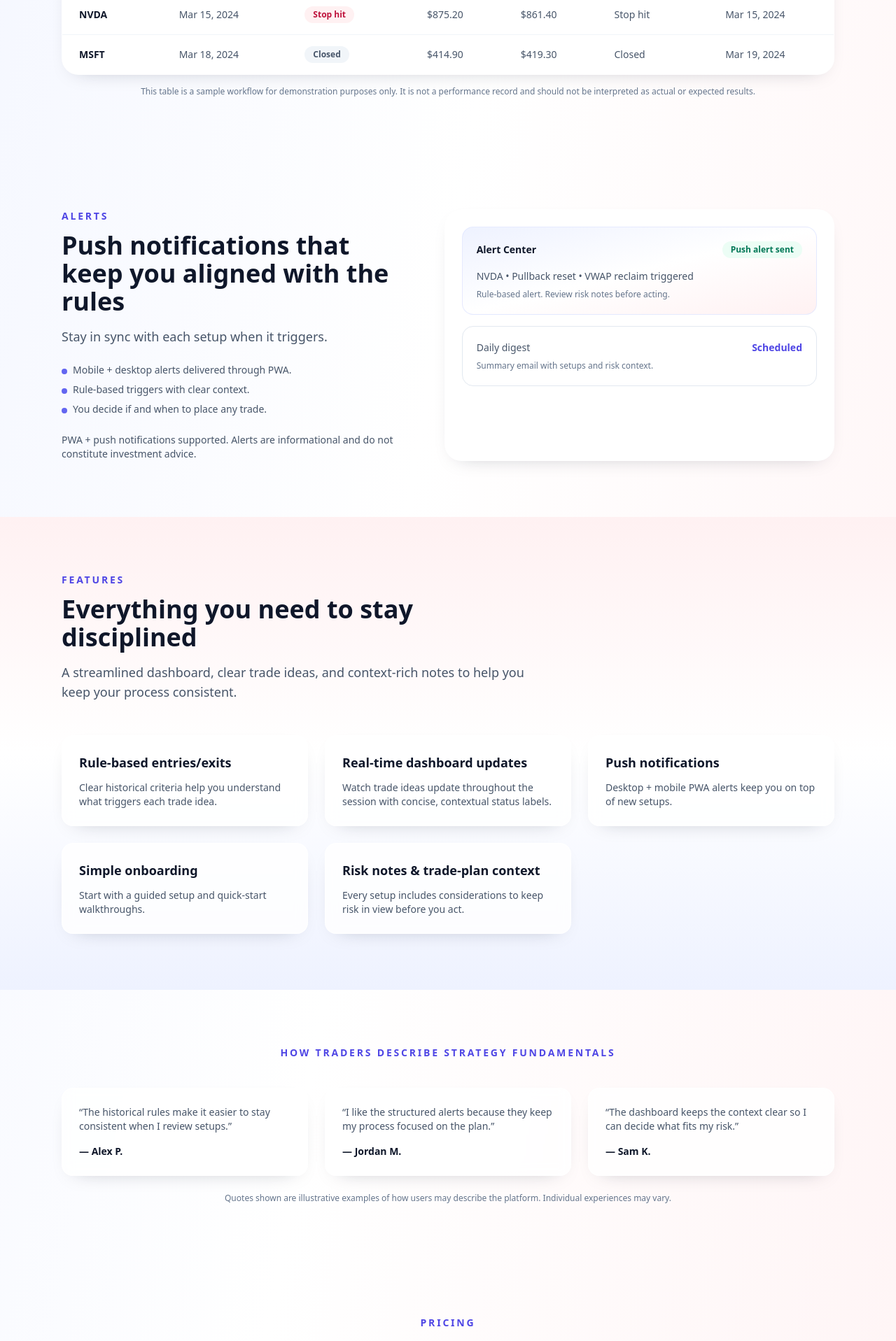
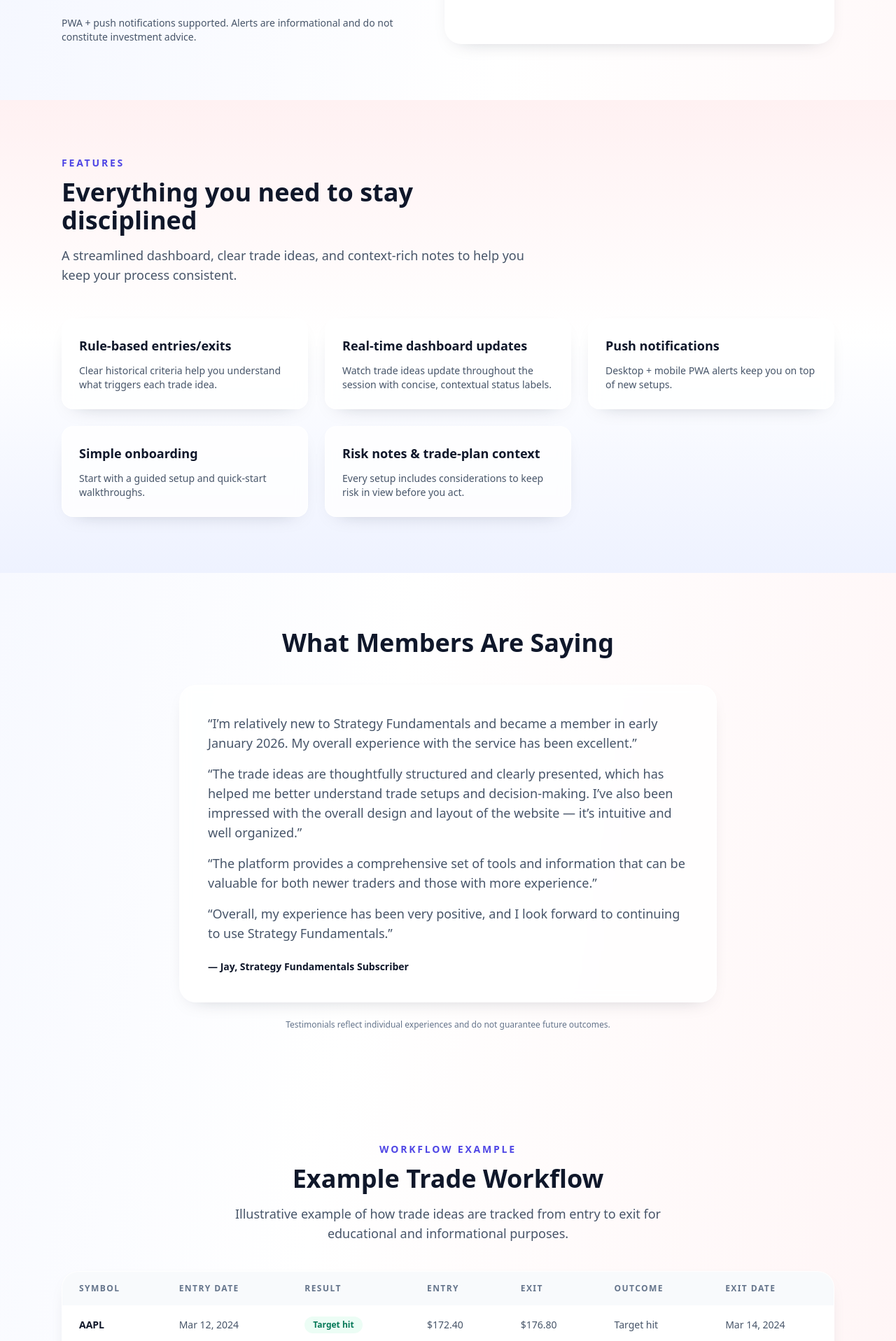
Before and after one commit to adhesikan/StratFLanding, a Next.js app: page / in a window 1280 px wide. Shown: the part 3381-5298 px from the top of the page at 70% size. Built offline with nearby package versions, Linux system fonts and the light colour scheme.

Commit message:
Add member testimonial section

```diff
--- a/app/page.tsx
+++ b/app/page.tsx
@@ -97,21 +97,16 @@ const featureCards = [
   }
 ];
 
-const detailedTestimonials = [
+const memberTestimonials = [
   {
-    quote:
-      "The historical rules make it easier to stay consistent when I review setups.",
-    author: "— Alex P."
-  },
-  {
-    quote:
-      "I like the structured alerts because they keep my process focused on the plan.",
-    author: "— Jordan M."
-  },
-  {
-    quote:
-      "The dashboard keeps the context clear so I can decide what fits my risk.",
-    author: "— Sam K."
+    quote: `I’m relatively new to Strategy Fundamentals and became a member in early January 2026. My overall experience with the service has been excellent.
+
+The trade ideas are thoughtfully structured and clearly presented, which has helped me better understand trade setups and decision-making. I’ve also been impressed with the overall design and layout of the website — it’s intuitive and well organized.
+
+The platform provides a comprehensive set of tools and information that can be valuable for both newer traders and those with more experience.
+
+Overall, my experience has been very positive, and I look forward to continuing to use Strategy Fundamentals.`,
+    author: "— Jay, Strategy Fundamentals Subscriber"
   }
 ];
 
@@ -431,66 +426,6 @@ export default function Home() {
           </Container>
         </section>
 
-        <section className="py-20">
-          <Container>
-            <SectionHeading
-              eyebrow="Workflow example"
-              title="Example Trade Workflow"
-              description="Illustrative example of how trade ideas are tracked from entry to exit for educational and informational purposes."
-              align="center"
-            />
-            <div className="mt-10 overflow-hidden rounded-3xl border border-white/70 bg-white shadow-soft">
-              <div className="overflow-x-auto">
-                <table className="w-full text-left text-sm text-slate-600">
-                  <thead className="bg-slate-50 text-xs uppercase tracking-[0.12em] text-slate-500">
-                    <tr>
-                      <th className="px-6 py-4 font-semibold">Symbol</th>
-                      <th className="px-6 py-4 font-semibold">Entry Date</th>
-                      <th className="px-6 py-4 font-semibold">Result</th>
-                      <th className="px-6 py-4 font-semibold">Entry</th>
-                      <th className="px-6 py-4 font-semibold">Exit</th>
-                      <th className="px-6 py-4 font-semibold">Outcome</th>
-                      <th className="px-6 py-4 font-semibold">Exit Date</th>
-                    </tr>
-                  </thead>
-                  <tbody className="divide-y divide-slate-100">
-                    {tradeWorkflowExamples.map((row) => (
-                      <tr key={`${row.symbol}-${row.entryDate}`}>
-                        <td className="px-6 py-4 font-semibold text-slate-900">
-                          {row.symbol}
-                        </td>
-                        <td className="px-6 py-4">{row.entryDate}</td>
-                        <td className="px-6 py-4">
-                          <span
-                            className={`inline-flex rounded-full px-3 py-1 text-xs font-semibold ${
-                              row.result === "Target hit"
-                                ? "bg-emerald-50 text-emerald-700"
-                                : row.result === "Stop hit"
-                                  ? "bg-rose-50 text-rose-700"
-                                  : "bg-slate-100 text-slate-600"
-                            }`}
-                          >
-                            {row.result}
-                          </span>
-                        </td>
-                        <td className="px-6 py-4">{row.entry}</td>
-                        <td className="px-6 py-4">{row.exit}</td>
-                        <td className="px-6 py-4">{row.outcome}</td>
-                        <td className="px-6 py-4">{row.exitDate}</td>
-                      </tr>
-                    ))}
-                  </tbody>
-                </table>
-              </div>
-            </div>
-            <p className="mt-4 text-center text-xs text-slate-500">
-              This table is a sample workflow for demonstration purposes only.
-              It is not a performance record and should not be interpreted as
-              actual or expected results.
-            </p>
-          </Container>
-        </section>
-
         <section id="alerts" className="py-20">
           <Container>
             <div className="grid gap-10 lg:grid-cols-[1fr_1.1fr]">
@@ -577,27 +512,91 @@ export default function Home() {
 
         <section className="py-20">
           <Container>
-            <p className="text-center text-sm font-semibold uppercase tracking-[0.2em] text-accent-600">
-              HOW TRADERS DESCRIBE STRATEGY FUNDAMENTALS
-            </p>
-            <div className="mt-10 grid gap-6 lg:grid-cols-3">
-              {detailedTestimonials.map((testimonial) => (
+            <div className="text-center">
+              <h2 className="text-3xl font-semibold text-slate-900 sm:text-4xl">
+                What Members Are Saying
+              </h2>
+            </div>
+            <div className="mt-10">
+              {memberTestimonials.map((testimonial) => (
                 <div
                   key={testimonial.author}
-                  className="rounded-2xl border border-white/70 bg-white/80 p-6 shadow-soft backdrop-blur"
+                  className="mx-auto max-w-3xl rounded-3xl border border-white/70 bg-white/80 p-8 shadow-soft backdrop-blur sm:p-10"
                 >
-                  <p className="text-sm text-slate-600">
-                    “{testimonial.quote}”
-                  </p>
-                  <p className="mt-4 text-sm font-semibold text-slate-900">
+                  <div className="space-y-4 text-base leading-relaxed text-slate-600 sm:text-lg">
+                    {testimonial.quote.split("\n\n").map((paragraph) => (
+                      <p key={paragraph}>“{paragraph}”</p>
+                    ))}
+                  </div>
+                  <p className="mt-6 text-sm font-semibold text-slate-900">
                     {testimonial.author}
                   </p>
                 </div>
               ))}
             </div>
             <p className="mt-6 text-center text-xs text-slate-500">
-              Quotes shown are illustrative examples of how users may describe
-              the platform. Individual experiences may vary.
+              Testimonials reflect individual experiences and do not guarantee
+              future outcomes.
+            </p>
+          </Container>
+        </section>
+
+        <section className="py-20">
+          <Container>
+            <SectionHeading
+              eyebrow="Workflow example"
+              title="Example Trade Workflow"
+              description="Illustrative example of how trade ideas are tracked from entry to exit for educational and informational purposes."
+              align="center"
+            />
+            <div className="mt-10 overflow-hidden rounded-3xl border border-white/70 bg-white shadow-soft">
+              <div className="overflow-x-auto">
+                <table className="w-full text-left text-sm text-slate-600">
+                  <thead className="bg-slate-50 text-xs uppercase tracking-[0.12em] text-slate-500">
+                    <tr>
+                      <th className="px-6 py-4 font-semibold">Symbol</th>
+                      <th className="px-6 py-4 font-semibold">Entry Date</th>
+                      <th className="px-6 py-4 font-semibold">Result</th>
+                      <th className="px-6 py-4 font-semibold">Entry</th>
+                      <th className="px-6 py-4 font-semibold">Exit</th>
+                      <th className="px-6 py-4 font-semibold">Outcome</th>
+                      <th className="px-6 py-4 font-semibold">Exit Date</th>
+                    </tr>
+                  </thead>
+                  <tbody className="divide-y divide-slate-100">
+                    {tradeWorkflowExamples.map((row) => (
+                      <tr key={`${row.symbol}-${row.entryDate}`}>
+                        <td className="px-6 py-4 font-semibold text-slate-900">
+                          {row.symbol}
+                        </td>
+                        <td className="px-6 py-4">{row.entryDate}</td>
+                        <td className="px-6 py-4">
+                          <span
+                            className={`inline-flex rounded-full px-3 py-1 text-xs font-semibold ${
+                              row.result === "Target hit"
+                                ? "bg-emerald-50 text-emerald-700"
+                                : row.result === "Stop hit"
+                                  ? "bg-rose-50 text-rose-700"
+                                  : "bg-slate-100 text-slate-600"
+                            }`}
+                          >
+                            {row.result}
+                          </span>
+                        </td>
+                        <td className="px-6 py-4">{row.entry}</td>
+                        <td className="px-6 py-4">{row.exit}</td>
+                        <td className="px-6 py-4">{row.outcome}</td>
+                        <td className="px-6 py-4">{row.exitDate}</td>
+                      </tr>
+                    ))}
+                  </tbody>
+                </table>
+              </div>
+            </div>
+            <p className="mt-4 text-center text-xs text-slate-500">
+              This table is a sample workflow for demonstration purposes only.
+              It is not a performance record and should not be interpreted as
+              actual or expected results.
             </p>
           </Container>
         </section>
```
